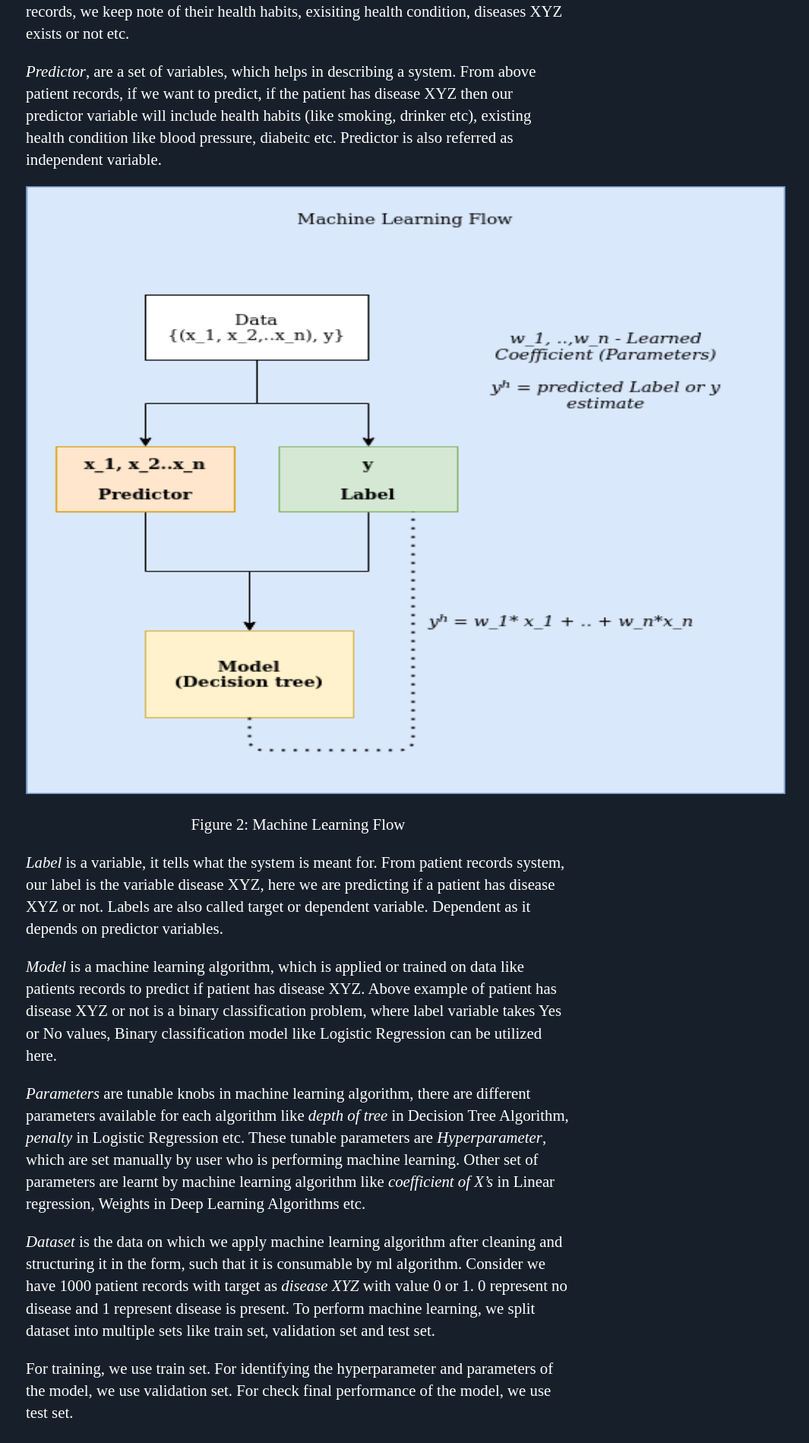
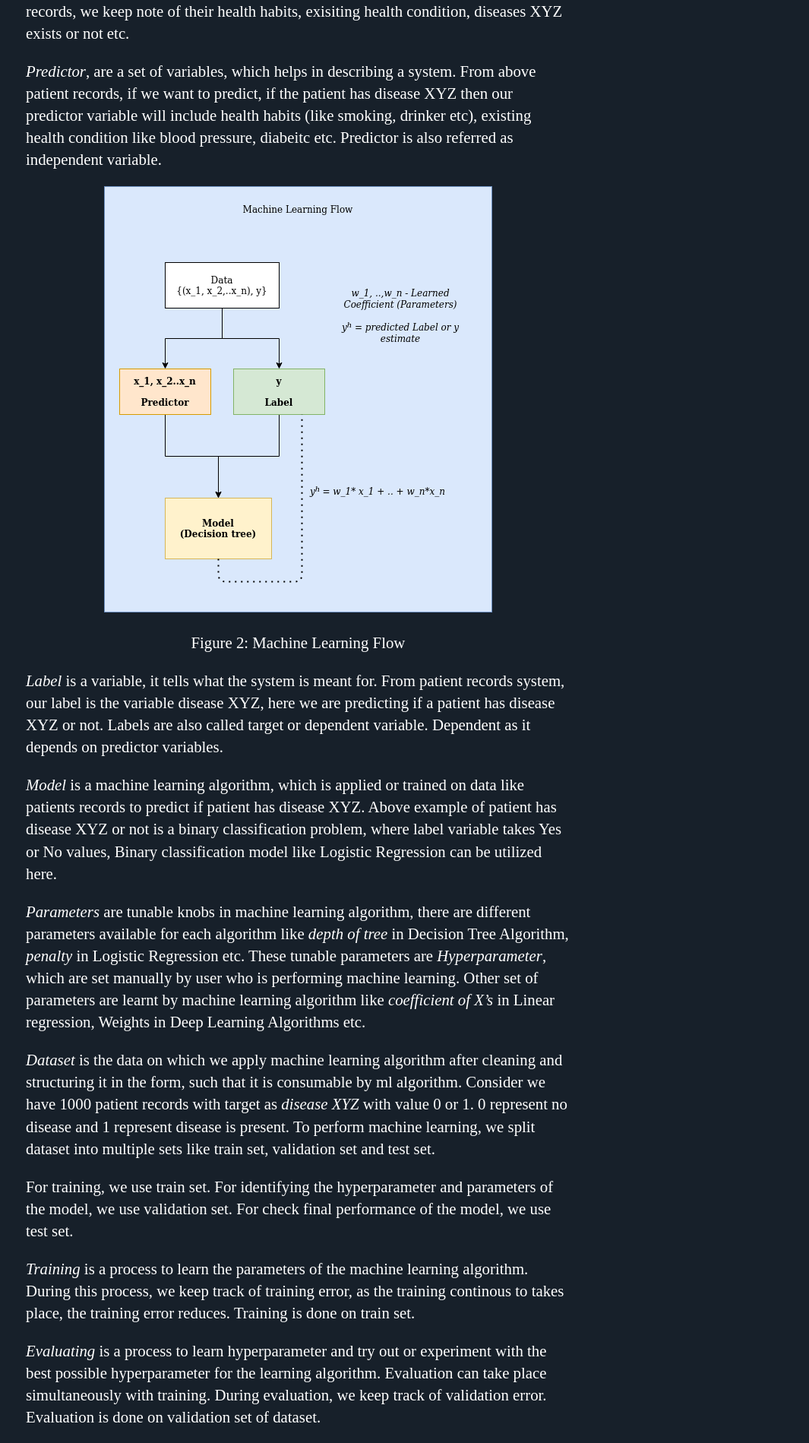
Before and after one commit to Mayurji/mayurji.github.io, a Jekyll site: the page built from _machine-learning/2020-11-06-machine-learning-I.md, in a window 1280 px wide. Shown: the part 2162-4061 px from the top of the page at 76% size, without its empty margins (158-1223 px from the left). Built offline with Jekyll 4.4.1, drawn with Linux system fonts in a browser that asks for light colours; comment, search, counter and statistics services are not loaded.

Commit message:
Update 2020-11-06-machine-learning-I.md

```diff
--- a/_machine-learning/2020-11-06-machine-learning-I.md
+++ b/_machine-learning/2020-11-06-machine-learning-I.md
@@ -41,7 +41,7 @@
 
 
 <center>
-<img src="{{site.url}}/assets/images/ml/mlflow.png"  style="zoom: 5%  background-color:#DCDCDC;" width="1000" height="800"/><br>
+<img src="{{site.url}}/assets/images/ml/mlflow.png"  style="zoom: 5%  background-color:#DCDCDC;"/><br>
 <p>Figure 2: Machine Learning Flow</p>
 </center>
 
```
